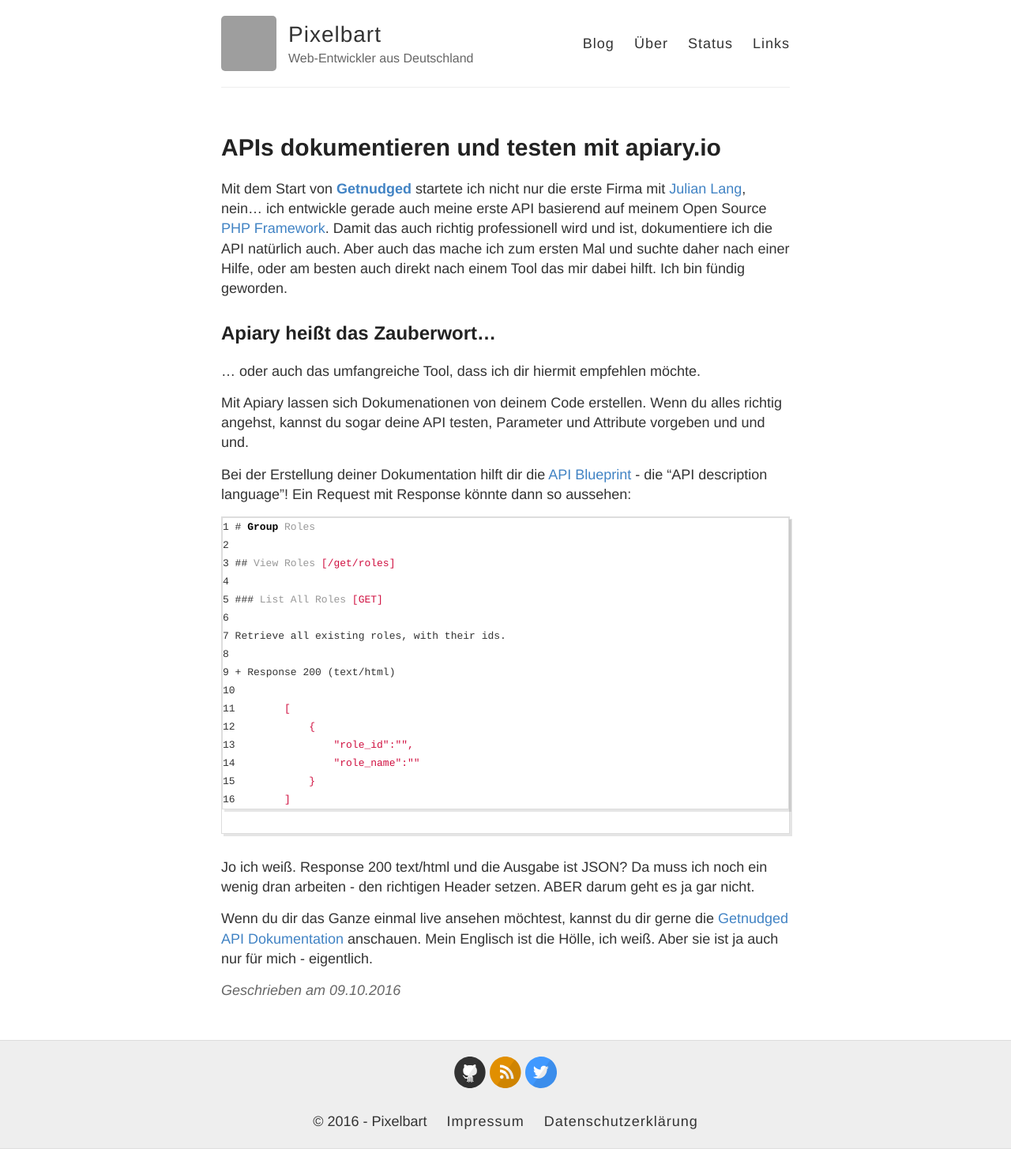
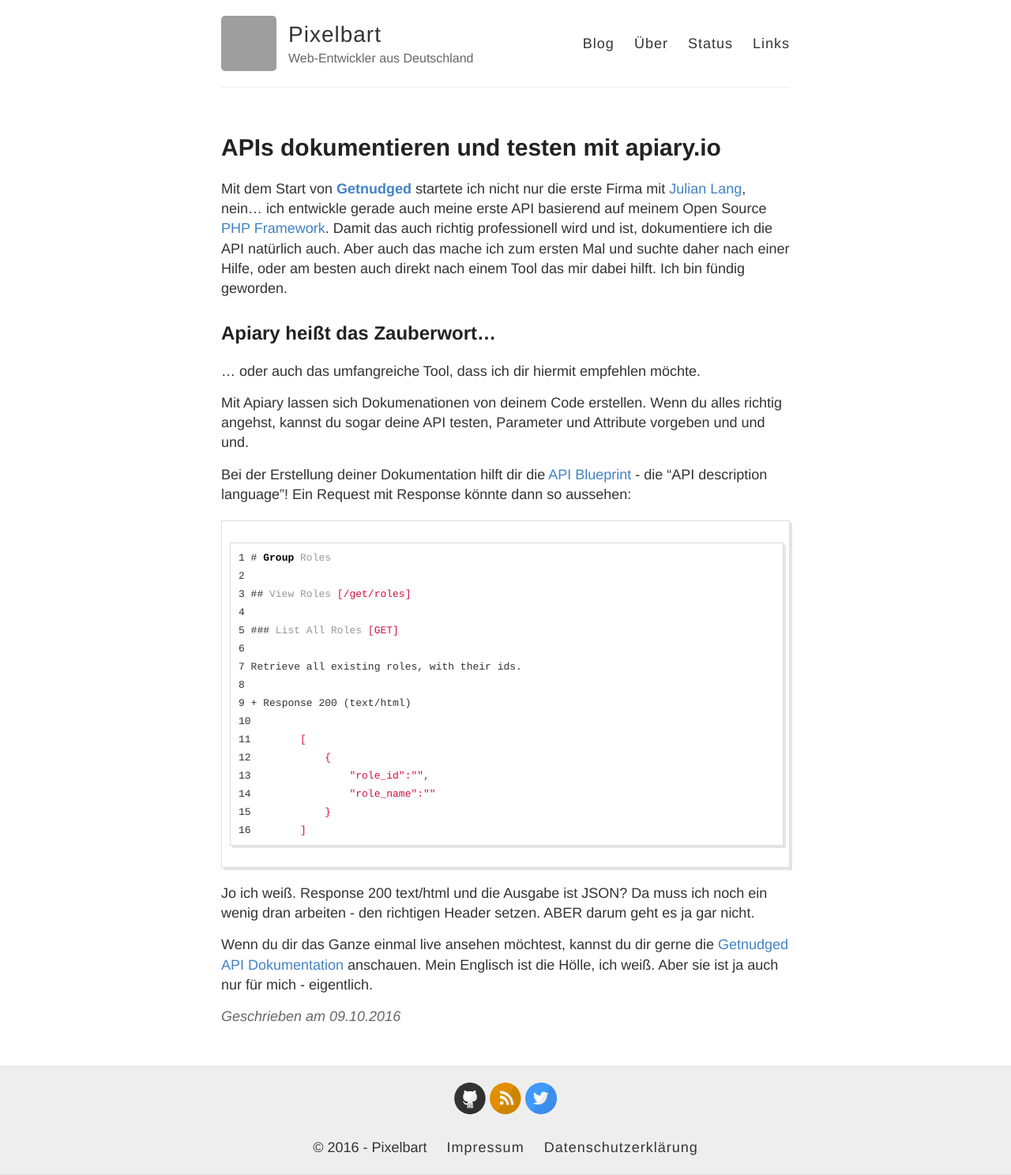
Before and after one commit to pixelbart/pixelbart.github.io, a Jekyll site: the page built from _posts/2016-10-09-apiary.md, in a window 1280 px wide. Shown: the whole page at 79% size. Built offline with Jekyll 4.4.1, drawn with Linux system fonts in a browser that asks for light colours; nearby versions of some CDN libraries; comment, search, counter and statistics services are not loaded; before the commit the page ends 1455 px from its top, so only the background shows below that; grey boxes are pictures that could not be loaded.

Commit message:
Update _highlights.scss

```diff
--- a/_sass/_highlights.scss
+++ b/_sass/_highlights.scss
@@ -1,24 +1,15 @@
 .highlight {
-  border: solid 1px #ddd;
-  background: #fff;
-  padding: 0;
-  width: 100%;
-  max-width: 100%;
-  line-height: 23px;
-  margin-bottom: 30px;
-  white-space: pre;
-  word-break: inherit;
-  word-wrap: inherit;
-  position: relative;
-  font-size: 13px;
-  font-family:'Bitstream Vera Sans Mono','Courier', monospace;
+  background-color: #fff;
+  padding: 7px 7px 7px 10px;
+  border: 1px solid #ddd;
   -moz-box-shadow: 3px 3px rgba(0,0,0,0.1);
   -webkit-box-shadow: 3px 3px rgba(0,0,0,0.1);
   box-shadow: 3px 3px rgba(0,0,0,0.1);
-}
-
-.highlight table tbody {
-  overflow-x: scroll;
+  margin: 20px 0 20px 0;
+  overflow: scroll;
+  font-size: 13px;
+  line-height: 23px;
+  font-family:'Bitstream Vera Sans Mono','Courier', monospace;
 }
 
 .highlight .code {
```
